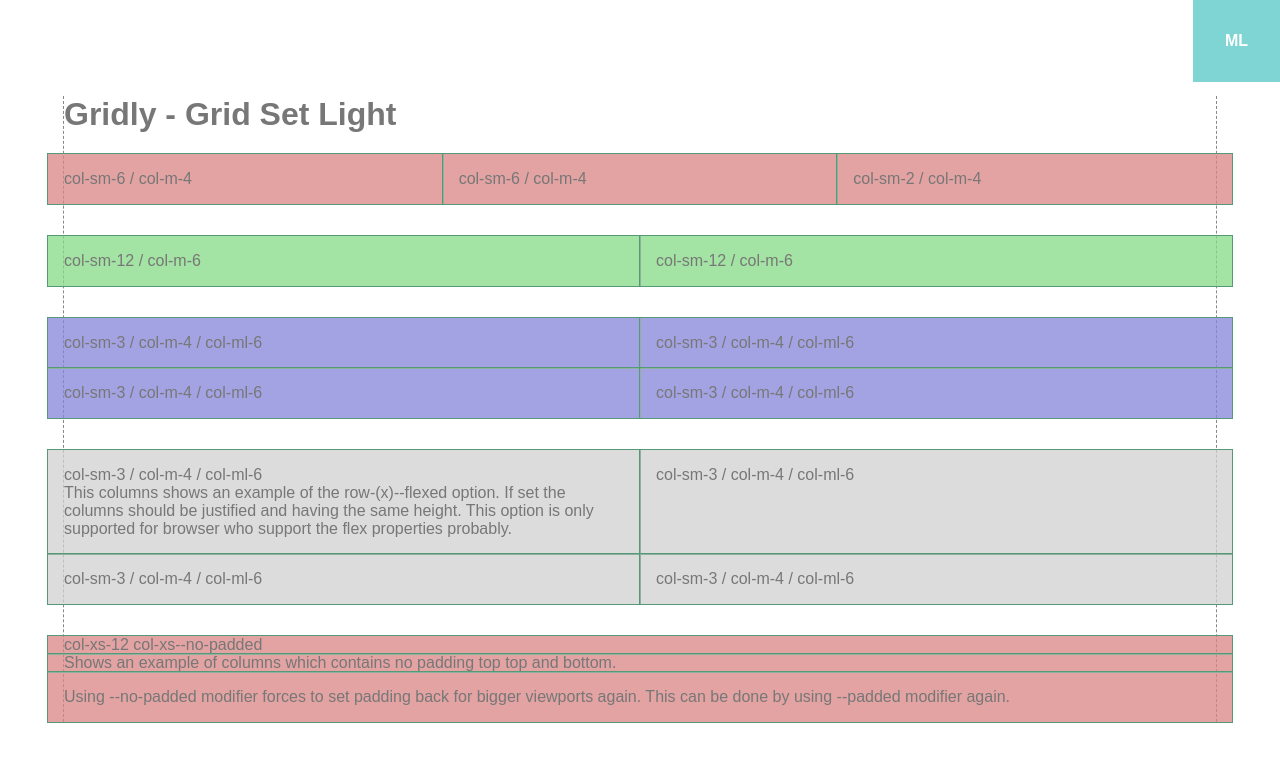
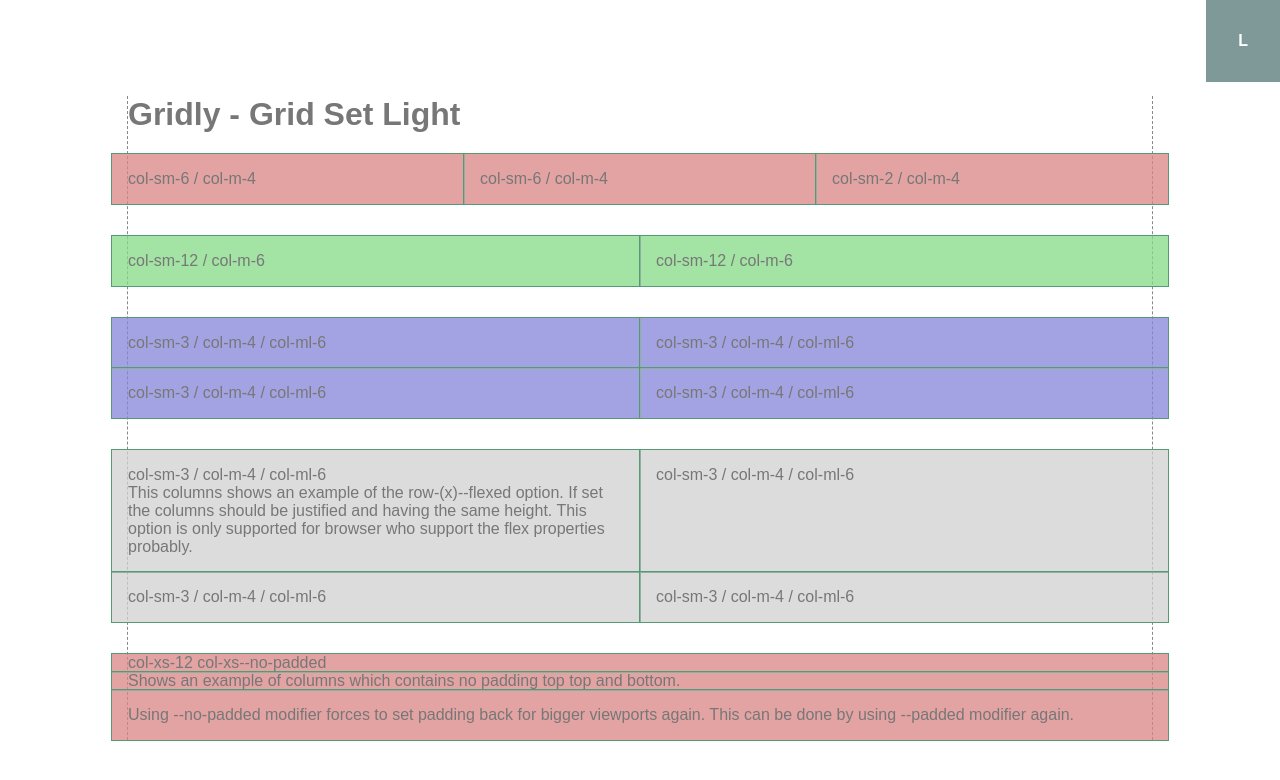
Before and after one commit to marymar/gridly, a website: page html/index.html in a window 1280 px wide. Drawn offline with nearby package versions, Linux system fonts and the light colour scheme; files that its build step writes are made by us from their sources.

Commit message:
include size l

```diff
--- a/assets/sass/global/_variables.scss
+++ b/assets/sass/global/_variables.scss
@@ -15,5 +15,6 @@ $viewport-map: (
     s: (min-width: 480px, gutter: 7px, wrapper-width: 90%),
     sm: (min-width: 640px, gutter: 7px),
     m: (min-width: 768px, gutter: 7px),
-    ml: (min-width: 1024px, gutter: 7px)
+    ml: (min-width: 1024px, gutter: 7px),
+    l: (min-width: 1024px, gutter: 7px, wrapper-width: 1024px)
 );
--- a/assets/sass/gridly-example.scss
+++ b/assets/sass/gridly-example.scss
@@ -40,7 +40,8 @@ $gridly-background-color-viewport-info: (
     s: #aa0,
     sm: #a0a,
     m: #00a,
-    ml: #0aa
+    ml: #0aa,
+    l: #033
 );
 
 // visualize grid
--- a/html/index.html
+++ b/html/index.html
@@ -96,6 +96,7 @@
             <div class="viewport-info__section viewport-info__section--sm">SM</div>
             <div class="viewport-info__section viewport-info__section--m">M</div>
             <div class="viewport-info__section viewport-info__section--ml">ML</div>
+            <div class="viewport-info__section viewport-info__section--l">L</div>
         </div>
     </body>
 </html>
```
